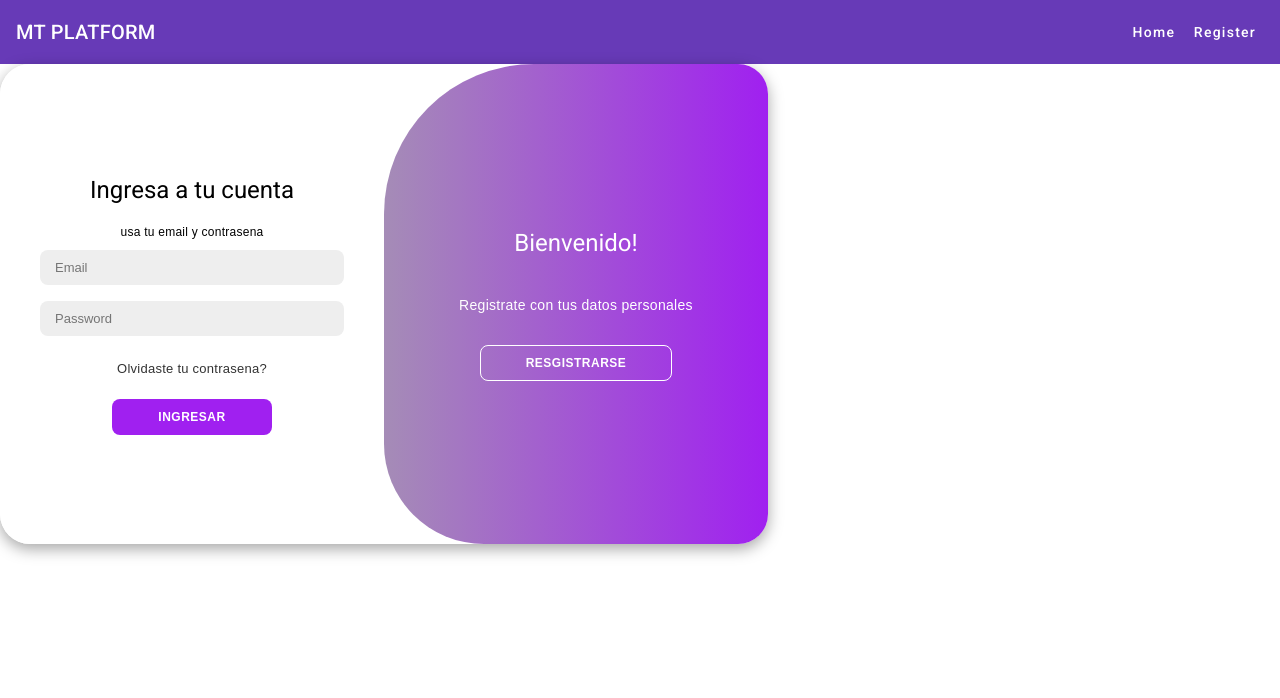
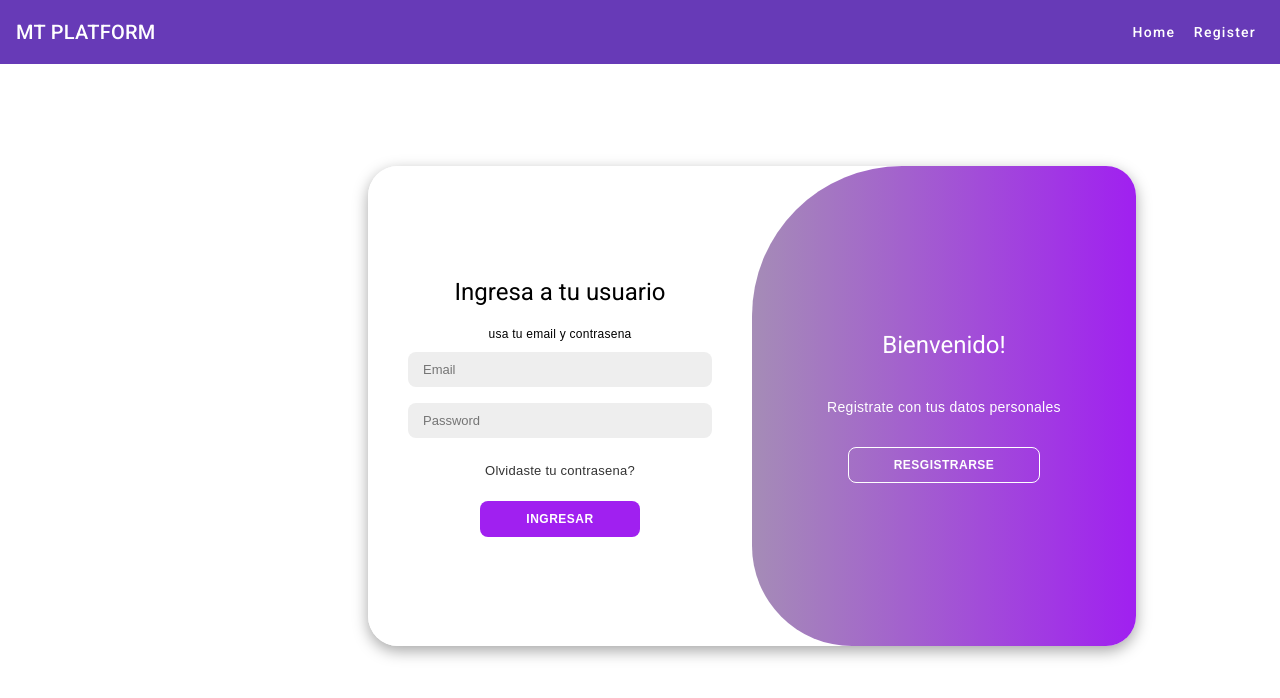
Before and after one commit to finance-economic-eng/finance-final-project, an Angular app: page /register in a window 1280 px wide. Shown: the top 698 px of the page. Built offline with nearby package versions, Linux system fonts and the light colour scheme.

Commit message:
feat(register): align register card.

```diff
--- a/src/app/user/register/register.component.css
+++ b/src/app/user/register/register.component.css
@@ -206,3 +206,7 @@ body{
 .container.active .toggle-right{
   transform: translateX(200%);
 }
+
+.container{
+margin: 6.4rem 23rem;
+}
--- a/src/app/user/register/register.component.html
+++ b/src/app/user/register/register.component.html
@@ -3,7 +3,7 @@
 
   <div class="form-container sign-in">
     <form>
-      <h1>Ingresa a tu cuenta</h1>
+      <h1>Ingresa a tu usuario</h1>
       <span>usa tu email y contrasena</span>
       <input type="email" placeholder="Email">
       <input type="password" placeholder="Password">
```
